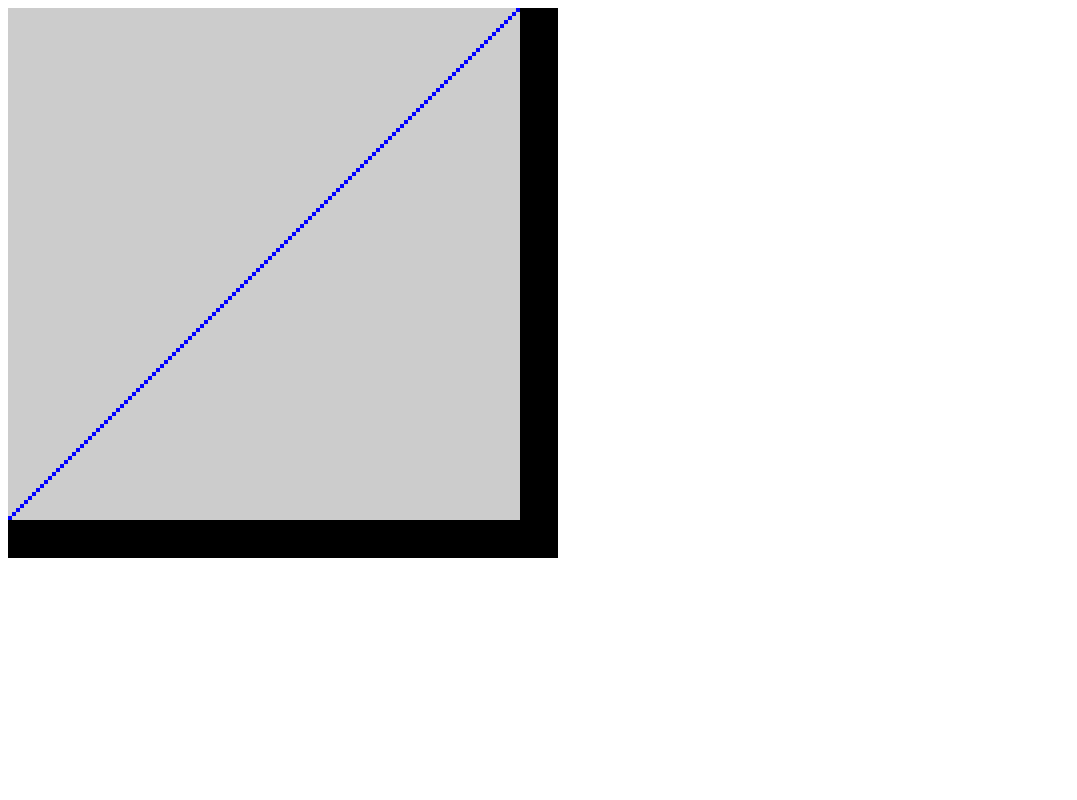
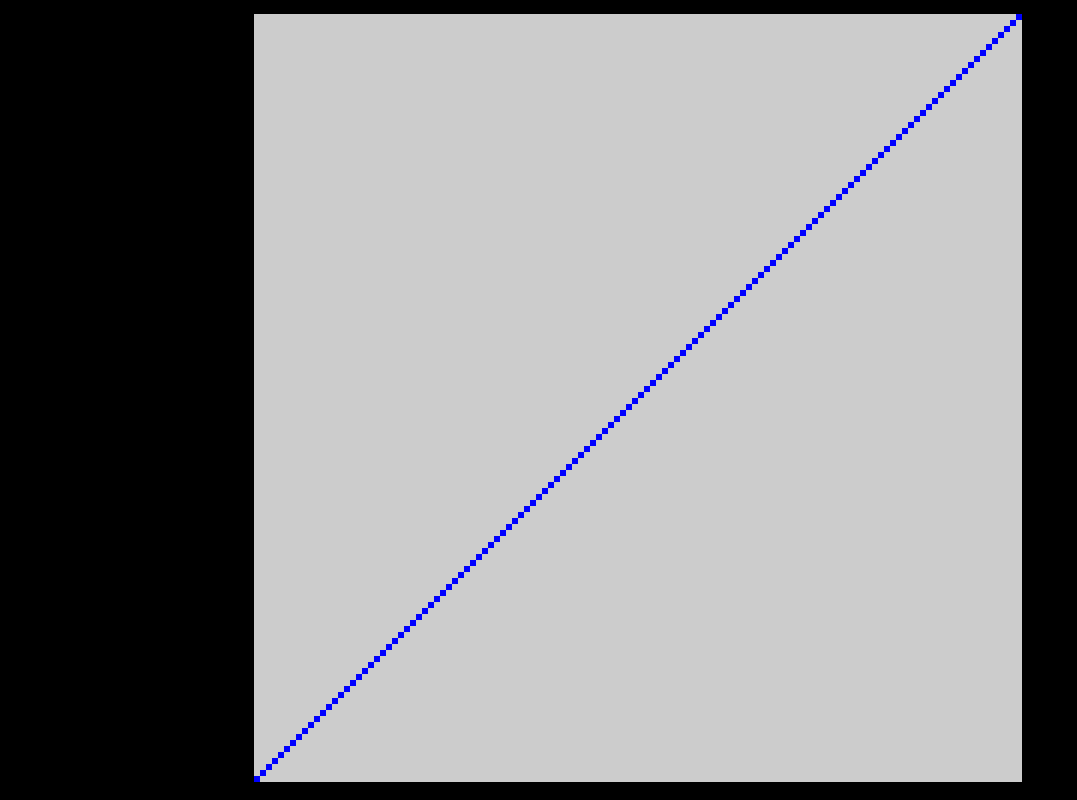
Before and after one commit to japhib/retro.js, a website built with webpack: page index.html in a window 1280 px wide. Shown: the whole page, without its empty margins (0-1077 px from the left). Built offline with nearby package versions, Linux system fonts and the light colour scheme.

Commit message:
add resizing logic

```diff
--- a/index.html
+++ b/index.html
@@ -2,9 +2,7 @@
 <head>
 
 </head>
-<body>
-    <!-- <canvas id="retro-js" style="width: 100%; height: 100%;"></canvas> -->
-    <!-- <canvas id="retro-js" style="width: 512px; height: 512px;"></canvas> -->
+<body style="background-color: black;">
     <script src="/bundle.js"></script>
 </body>
 </html>
--- a/src/RetroCanvas.ts
+++ b/src/RetroCanvas.ts
@@ -1,5 +1,7 @@
 import PixelImage, * as PixelImageConstants from './PixelImage'
 import * as Color from './Color'
+
+const CANVAS_BORDER_SIZE = 20
 
 export default class RetroCanvas {
     canvas: HTMLCanvasElement
@@ -14,24 +16,38 @@ export default class RetroCanvas {
         this.context = canvas.getContext('2d')
         this.backbuffer = new PixelImage(this.context, width, height)
 
+        this.onresize()
+        window.onresize = this.onresize.bind(this)
+    }
+
+    onresize() {
+        this.canvas.width = window.innerWidth - CANVAS_BORDER_SIZE
+        this.canvas.height = window.innerHeight - CANVAS_BORDER_SIZE
         this.resizeBackbuffer()
+
+        this.render()
     }
 
     resizeBackbuffer() {
+        // much simpler (and better-looking) to keep scaling to whole numbers
         this.scaling = Math.min(
             Math.floor(this.canvas.width / this.backbuffer.width),
-            Math.floor(this.canvas.height / this.backbuffer.height))
+            Math.floor(this.canvas.height / this.backbuffer.height)
+        )
+
+        if (this.scaling < 1)
+            this.scaling = 1
 
         this.displayImgData = new PixelImage(this.context, this.backbuffer.width * this.scaling, this.backbuffer.height * this.scaling)
     }
 
+    // scale & render the backbuffer to the canvas
     render() {
         this.displayImgData.clear(0)
 
         for (let x = 0; x < this.backbuffer.width; x++) {
             for (let y = 0; y < this.backbuffer.height; y++) {
                 let {r, g, b} = this.backbuffer.getPixel(x, y)
-
                 for (let xx = 0; xx < this.scaling; xx++) {
                     for (let yy = 0; yy < this.scaling; yy++) {
                         this.displayImgData.setPixel(x*this.scaling + xx, y*this.scaling + yy, r, g, b)
@@ -45,7 +61,9 @@ export default class RetroCanvas {
         this.context.fillRect(0, 0, this.canvas.width, this.canvas.height)
 
         // draw scaled image to canvas
-        this.context.putImageData(this.displayImgData.img, 0, 0)
+        const xOffset = (this.canvas.width - this.displayImgData.width) / 2
+        const yOffset = (this.canvas.height - this.displayImgData.height) / 2
+        this.context.putImageData(this.displayImgData.img, xOffset, yOffset)
     }
 
     clear(color: number) {
--- a/src/main.ts
+++ b/src/main.ts
@@ -1,9 +1,7 @@
 import RetroCanvas from './RetroCanvas'
 
 let canvas = document.createElement('canvas')
-canvas.id = 'webpico'
-canvas.width = 550
-canvas.height = 550
+canvas.id = 'retro-js'
 
 document.body.appendChild(canvas)
 
```
